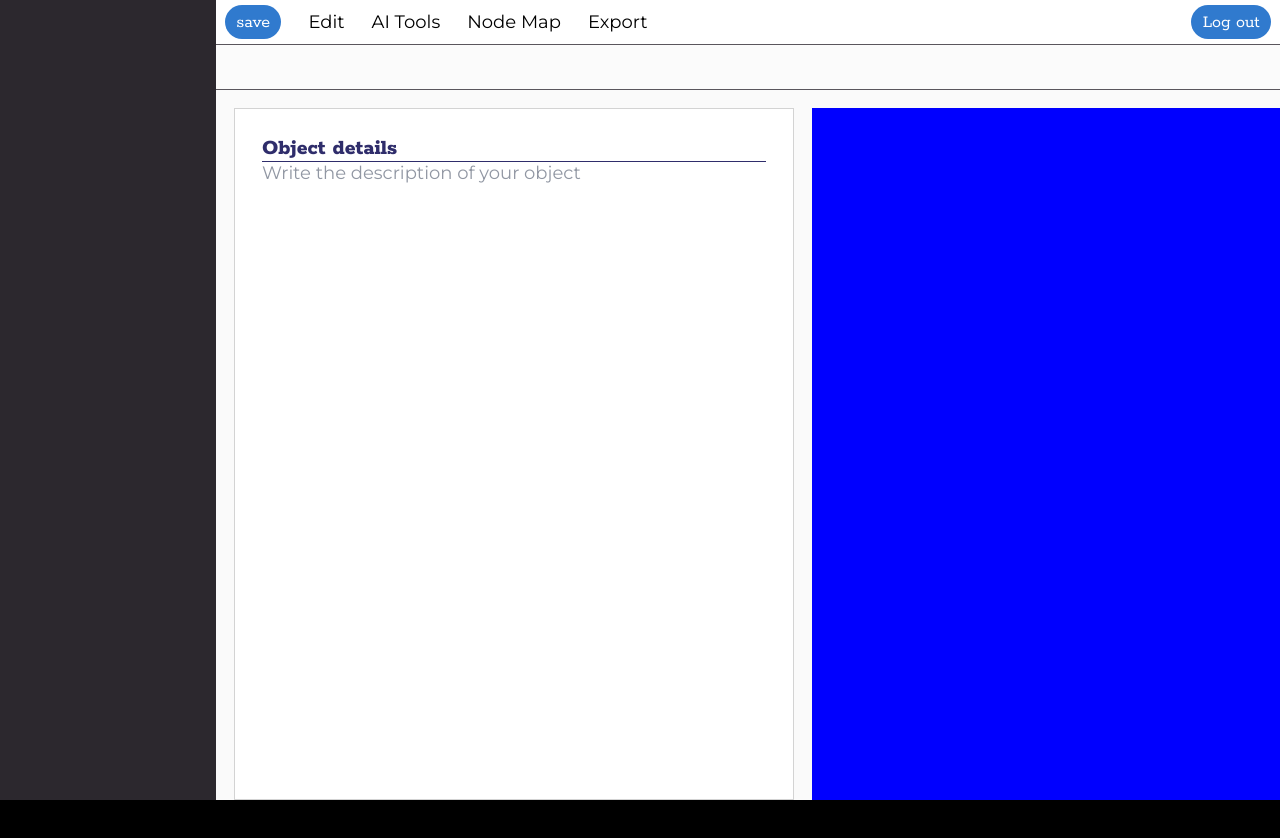
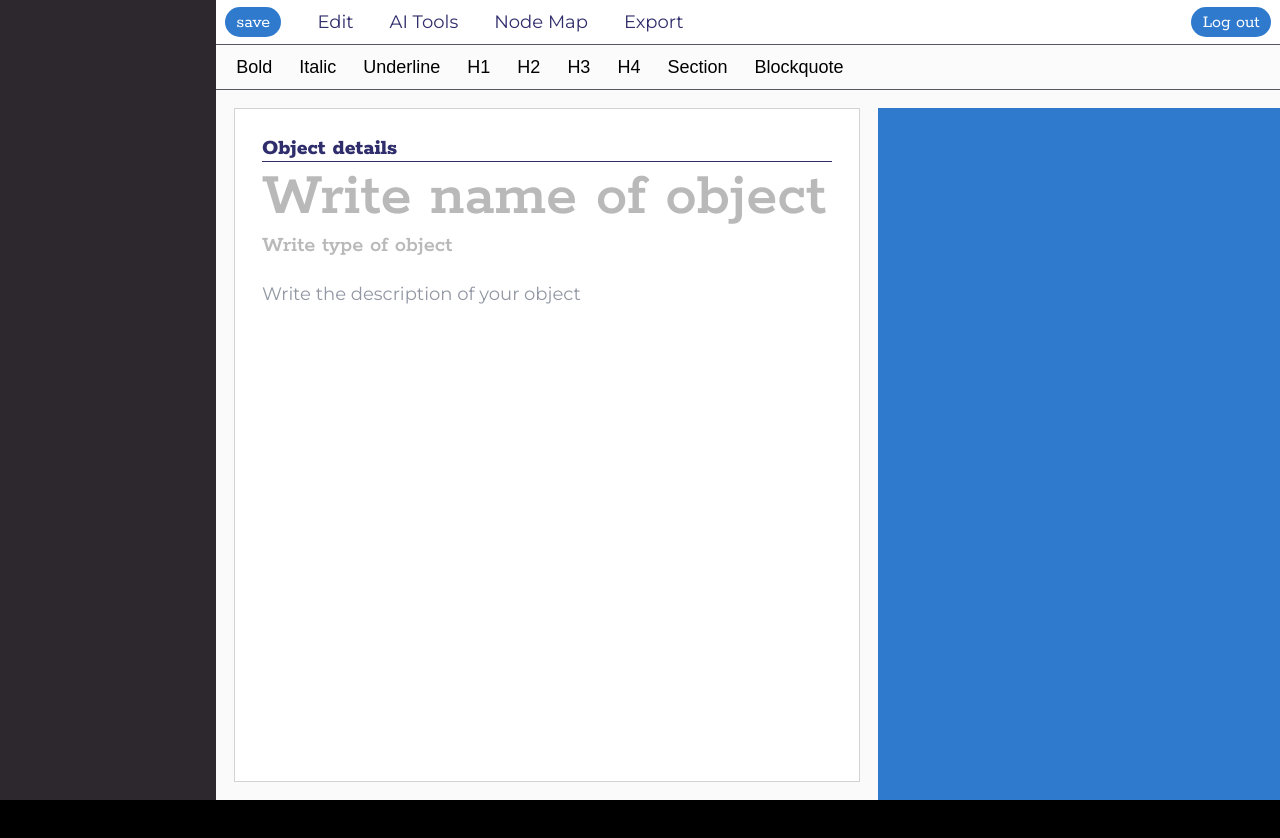
Before and after one commit to txabiii/wba-client, a Next.js app: page /workspace in a window 1280 px wide. Shown: the top 838 px of the page. Built offline with nearby package versions, Linux system fonts and the light colour scheme; no server answers.

Commit message:
More Editor Tools

```diff
--- a/src/app/globals.scss
+++ b/src/app/globals.scss
@@ -12,6 +12,7 @@
   --color-3: #307ACE;
   --color-4: #A1C5F6;
   --color-5: #FFFCF7;
+  --color-6: #f7eddc;
 
   // spacings
   --spacing-xxs: 0.5rem;
@@ -106,11 +107,20 @@ a {
   text-decoration: none;
 }
 
-.DraftEditor-root {
+div.DraftEditor-root {
   font-family: 'Montserrat', sans-serif;
   font-size: 2rem;
 
   white-space: pre-wrap;
   word-break: break-word;
-  max-width: 80rem;
+
+  max-width: 85rem;
+  width: 100%;
+
+  flex: 1;
+  overflow-y: auto;
 }
+div.DraftEditor-editorContainer,
+div.public-DraftEditor-content {
+  height: 100%;
+}
--- a/src/app/workspace/page.module.scss
+++ b/src/app/workspace/page.module.scss
@@ -10,7 +10,7 @@
     nav {
       .options {
         display: flex;
-        gap: 3rem;
+        gap: 4rem;
         align-items: center;
 
         padding: 1rem;
@@ -26,6 +26,7 @@
           font-weight: 400;
           font-family: 'Montserrat', sans-serif;
           position: relative;
+          color: var(--color-2);
         }
 
         h6::before {
@@ -53,12 +54,16 @@
         min-height: 5rem;
         background-color: #FBFBFB;
         border-bottom: 1px solid #5A565D;
+
+        display: flex;
+        align-items: center;
+        padding: 0.5rem 1rem;
       }
 
       button {
         width: auto;
         font-size: 2rem;
-        padding: 0.75rem 1.25rem;
+        padding: 0.5rem 1.25rem;
         border-radius: 100px;
       }
     }
@@ -79,16 +84,74 @@
         border: 1px solid lightgray;
         background-color: white;
         padding: var(--spacing-md);
+        margin-bottom: var(--spacing-sm);
+
+        display: flex;
+        flex-direction: column;
+
+        .customBlockQuote {
+          padding: var(--spacing-lg);
+          background-color: var(--color-6);
+          position: relative;
+        }
+
+        .customBlockQuote::before, .customBlockQuote::after {
+          position: absolute;
+          font-family: 'Rokkitt', serif;
+          font-size: 4rem;
+        }
+
+        .customBlockQuote::before {
+          content:'“';
+          top: var(--spacing-sm);
+          left: var(--spacing-sm);
+        }
+
+        .customBlockQuote::after {
+          content: '”';
+          bottom: 1rem;
+          right: var(--spacing-sm);
+        }
 
         h5 {
           color: var(--color-2);
           border-bottom: 1px solid var(--color-2);
         }
+
+        input {
+          width: 100%;
+          display: block;
+          font-family: 'Rokkitt', serif;
+          border: none;
+          font-weight: 600;
+        }
+
+        input:focus {
+          outline: transparent;
+          border: transparent;
+        }
+
+        input::placeholder {
+          opacity: 0.5;
+        }
+
+        input:focus::placeholder {
+          opacity: 0.8;
+        }
+
+        .name {
+          font-size: 7rem;
+        }
+
+        .type {
+          margin-bottom: 2.8rem;
+          font-size: 2.5rem;
+        }
       }
 
       .properties {
         width: 52rem;
-        background-color: blue;
+        background-color: var(--color-3);
       }
     }
   }
@@ -98,4 +161,7 @@
   width: 24rem;
   background-color: var(--color-1);
   height: 100svh;
+
+  position: sticky;
+  top: 0;
 }
--- a/src/app/workspace/page.tsx
+++ b/src/app/workspace/page.tsx
@@ -5,17 +5,43 @@ import 'draft-js/dist/Draft.css';
 
 import Footer from '@root/components/Footer/component';
 import Button from '@root/components/Button/component';
+import EditToolbar from '@root/components/EditToolbar/component';
 
 import { useRouter } from "next/navigation"
 import { useEffect, useState } from "react";
 
-import { Editor, EditorState } from 'draft-js';
+import { ContentBlock, Editor, EditorState } from 'draft-js';
 
 import { logOut  as userClientLogOut, checkVerification } from "@root/api/userClient";
 
+function myBlockStyleFn(contentBlock: ContentBlock): string {
+  const type = contentBlock.getType();
+  if (type === 'blockquote') {
+    return styles.customBlockQuote;
+  }
+  return '';
+}
+
 const isSSR = typeof window === 'undefined';
 
+interface Property {
+  id: number;
+  name: string;
+  value: string;
+}
+
+interface Object {
+  id: number;
+  name: string;
+  type: string;
+  description: string;
+  properties: Property[];
+}
+
 export default function Workspace() {
+  // object state
+  const [object, setObject] = useState<Object>()
+
   const router = useRouter()
 
   const logOut = () => {
@@ -55,16 +81,19 @@ export default function Workspace() {
               <Button content='Log out' click={logOut} />
             </div>
             <div className={styles.tools}>
-
+              <EditToolbar editorState={editorState} setEditorState={setEditorState} />
             </div>
           </nav>
           <section className={styles.workArea}>
             <div className={styles.document}>
               <h5>Object details</h5>
+              <input type="text" className={styles.name} placeholder='Write name of object' />
+              <input type="text" className={styles.type} placeholder='Write type of object'/>
               <Editor
                 editorState={editorState}
                 onChange={setEditorState}
                 placeholder='Write the description of your object'
+                blockStyleFn={myBlockStyleFn}
               />
             </div>
             <aside className={styles.properties}>
--- /dev/null
+++ b/src/components/EditToolbar/component.module.scss
@@ -0,0 +1,19 @@
+.toolGroup {
+  display: inline-block;
+}
+
+.toolButton {
+  border-radius: 0.5rem;
+  margin-right: 0.5rem;
+  background-color: transparent;
+  border: none;
+  cursor: pointer;
+}
+
+.toolButton:hover {
+  background-color: var(--color-4);
+}
+
+.active {
+  color: var(--color-3)
+}
--- /dev/null
+++ b/src/components/EditToolbar/component.tsx
@@ -0,0 +1,111 @@
+import React from "react";
+import { EditorState, RichUtils } from "draft-js";
+
+import styles from './component.module.scss'
+import cx from 'classnames'
+
+type StyleButtonProps = {
+  onClick?: () => void;
+  onToggle?: (style: string) => void;
+  active?: boolean;
+  className?: string;
+  style?: string;
+  label: string;
+  iconName?: string;
+};
+
+const StyleButton = (props: StyleButtonProps) => {
+  const handleClick = (e: React.MouseEvent<HTMLButtonElement>) => {
+    e.preventDefault();
+
+    if (props?.onToggle && props?.style) {
+      props.onToggle(props.style);
+    }
+  };
+
+  return (
+    <button
+      onClick={handleClick}
+      className={cx(styles.toolButton, { [styles.active] : props.active})}
+    >
+      {props.label}
+    </button>
+  );
+};
+
+var INLINE_STYLES = [
+  { label: "Bold", style: "BOLD" },
+  { label: "Italic", style: "ITALIC" },
+  { label: "Underline", style: "UNDERLINE" }
+];
+
+const InlineStyleControls = (props: any) => {
+  const currentStyle = props.editorState.getCurrentInlineStyle();
+
+  return (
+    <div className={styles.toolGroup}>
+      {INLINE_STYLES.map((type) => (
+        <StyleButton
+          key={type.label}
+          active={currentStyle.has(type.style)}
+          label={type.label}
+          onToggle={props.onToggle}
+          style={type.style}
+        />
+      ))}
+    </div>
+  );
+};
+
+const BLOCK_TYPES = [
+  { label: "H1", style: "header-one" },
+  { label: "H2", style: "header-two" },
+  { label: "H3", style: "header-three" },
+  { label: "H4", style: "header-four" },
+  { label: "Section", style: "header-five" },
+  { label: "Blockquote", style: "blockquote" }
+];
+const BlockStyleControls = (props: any) => {
+  const { editorState } = props;
+  const selection = editorState.getSelection();
+  const blockType = editorState
+    .getCurrentContent()
+    .getBlockForKey(selection.getStartKey())
+    .getType();
+
+  return (
+    <div className={styles.toolGroup}>
+      {BLOCK_TYPES.map((type) => (
+        <StyleButton
+          key={type.label}
+          active={type.style === blockType}
+          label={type.label}
+          onToggle={props.onToggle}
+          style={type.style}
+        />
+      ))}
+    </div>
+  );
+};
+
+type EditToolbarProps = {
+  editorState: EditorState;
+  setEditorState: React.Dispatch<React.SetStateAction<EditorState>>;
+}
+
+export default function EditToolbar({ editorState, setEditorState}: EditToolbarProps) {
+  const toggleInlineStyle = (inlineStyle: string) => {
+    setEditorState(RichUtils.toggleInlineStyle(editorState, inlineStyle));
+  };
+
+  const toggleBlockType = (blockType: string) => {
+    setEditorState(RichUtils.toggleBlockType(editorState, blockType));
+  };
+
+  return (
+    <div>
+      <InlineStyleControls editorState={editorState} onToggle={toggleInlineStyle} />
+      <BlockStyleControls editorState={editorState} onToggle={toggleBlockType} />
+    </div>
+  )
+}
```
Also changed, not shown: package.json (+12 -1 lines), 1 other file (tests, documents, lock files or other folders).
